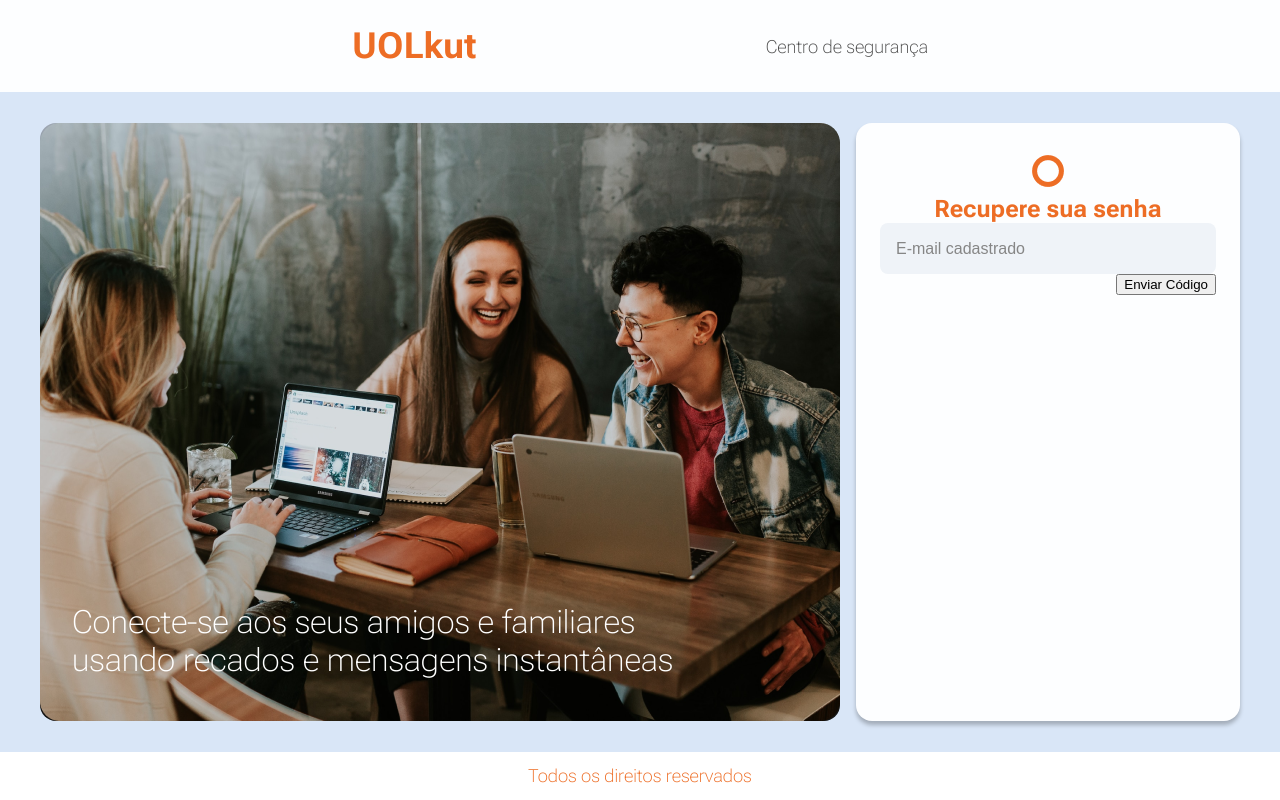
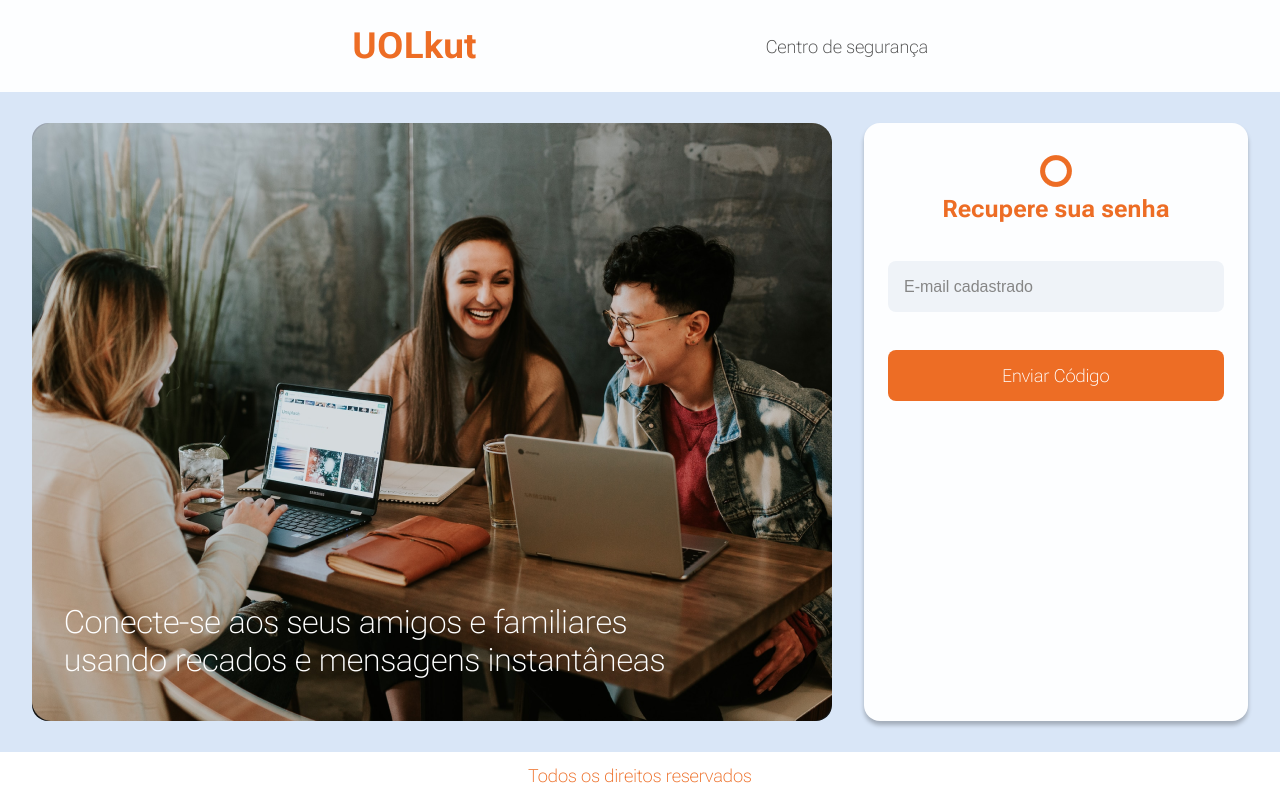
Before and after one commit to vitormen/Desafio-Semana-X-, a React (Vite) app: page /PasswordRecovery in a window 1280 px wide. Built offline with nearby package versions, Linux system fonts and the light colour scheme; a web font is replaced by a local one.

Commit message:
:sparkles: feat: stilization for button added, and a gap of 2rem between the containers was added

```diff
--- a/src/pages/PasswordRecovery/styles.ts
+++ b/src/pages/PasswordRecovery/styles.ts
@@ -5,7 +5,7 @@ export const PageContainer = styled.div`
     flex-direction: row;
     align-items: center;
     justify-content: center;
-    gap: 1rem;
+    gap: 2rem;
     font-family: Roboto Flex;
     box-sizing: border-box;
     background-color: #d9e6f7;
@@ -39,9 +39,11 @@ export const MenuHeader = styled.h1`
   text-align: center;
   width: 100%;
   margin: 1rem 0 0 0;
+
 `;
 
 export const EmailInput = styled.input`
+  margin-top: 2.38rem;
   width: 21rem;
   height: 3.1875rem;
   font-size: 1rem;
@@ -58,5 +60,18 @@ export const EmailInput = styled.input`
 `;
 
 export const SendButton = styled.button`
-
+  margin-top: 2.37rem;
+  width: 21rem;
+  height: 3.1875rem;
+  flex-shrink: 0;
+  border-radius: 0.5rem;
+  background: #ED6D25;
+  text-align: center;
+  color: #FFF;
+  border: none;
+  cursor: pointer;
+  font-family: Roboto Flex;
+  font-size: 1.125rem;
+  font-weight: 400;
+  line-height: normal;
 `;
```
